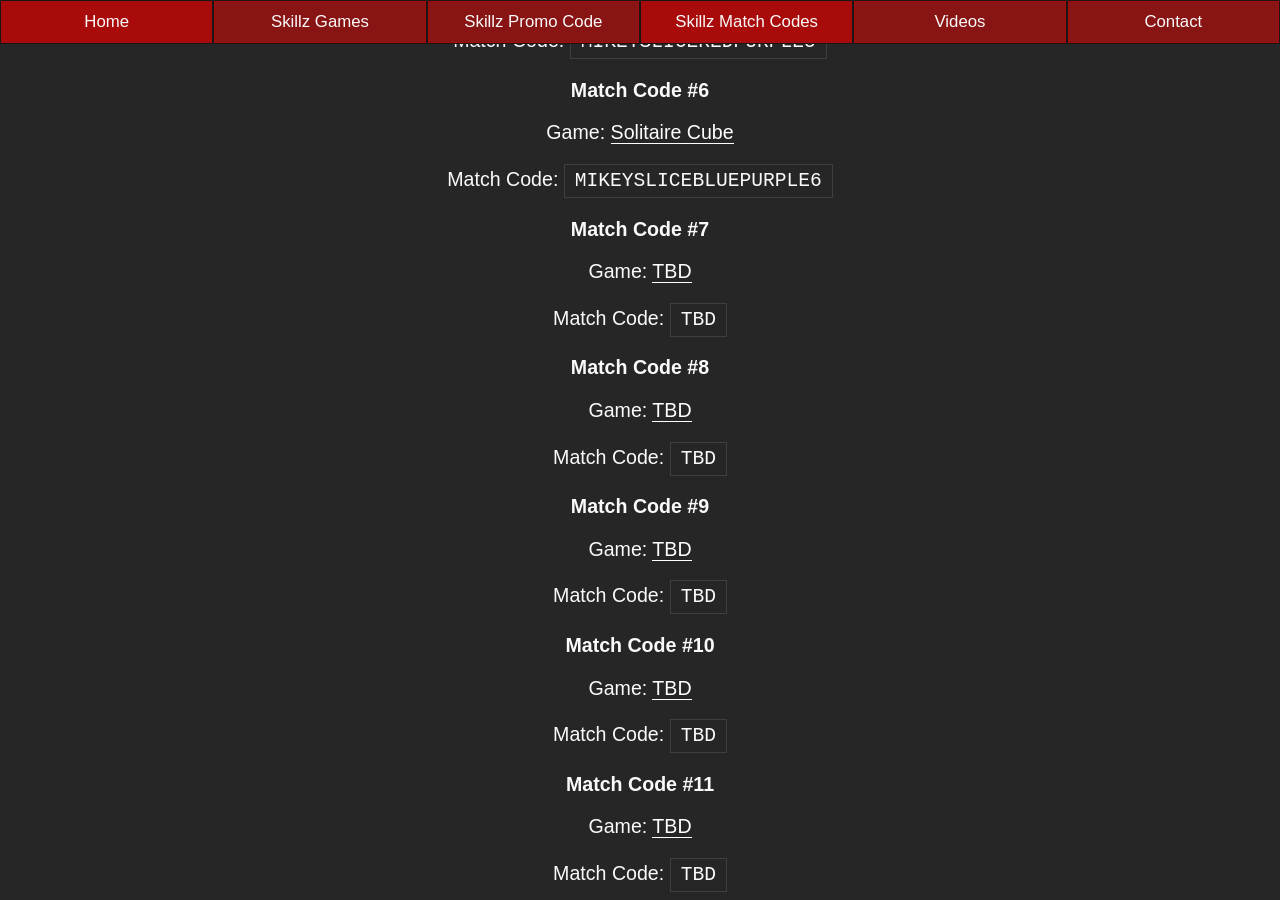
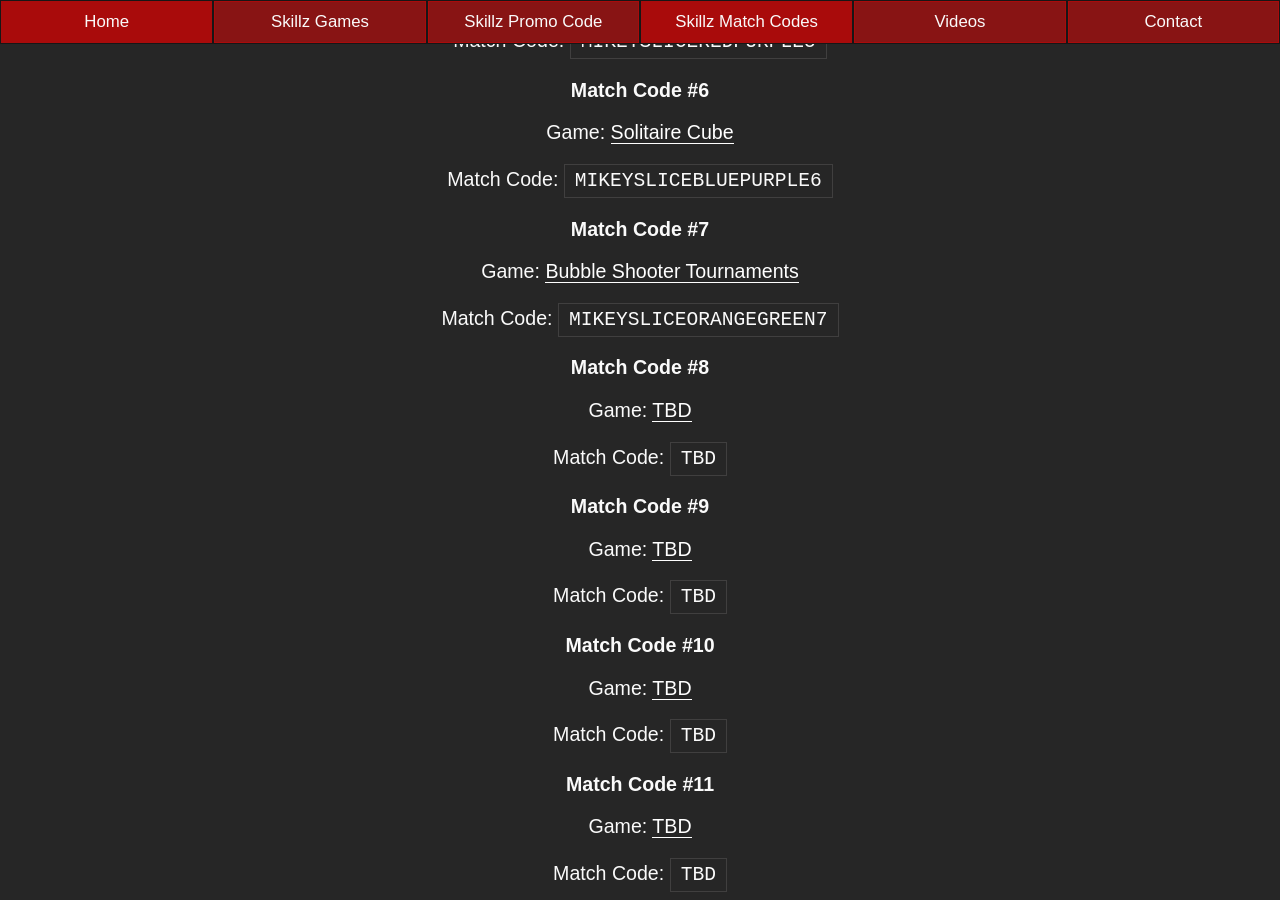
Before and after one commit to mikeyslice/esports-medium, a Jekyll site: the page built from skillz-match-codes.md, in a window 1280 px wide and 900 px high, scrolled down 3937 px. Built offline with Jekyll 4.4.1, drawn with Linux system fonts in a browser that asks for light colours.

Commit message:
Update Skillz Match Codes “skillz-match-codes”

```diff
--- a/_includes/pages/skillz-match-codes.html
+++ b/_includes/pages/skillz-match-codes.html
@@ -139,9 +139,9 @@
 
 <h3>Match Code #7</h3>
 
-<p>Game: <a href="/skillz-games/">TBD</a><p>
+<p>Game: <a href="/skillz-games/">Bubble Shooter Tournaments</a><p>
 
-<p>Match Code: <code>TBD</code><p>
+<p>Match Code: <code>MIKEYSLICEORANGEGREEN7</code><p>
 
 <h3>Match Code #8</h3>
 
```
